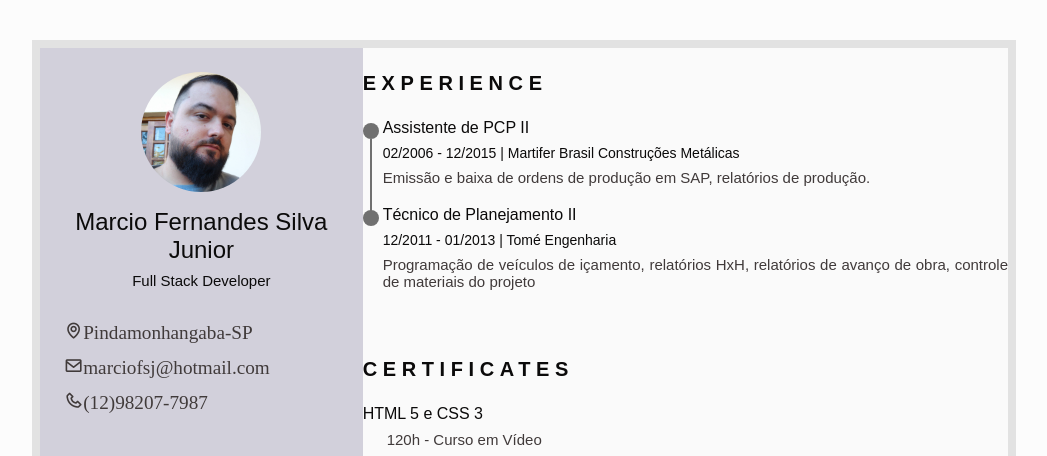
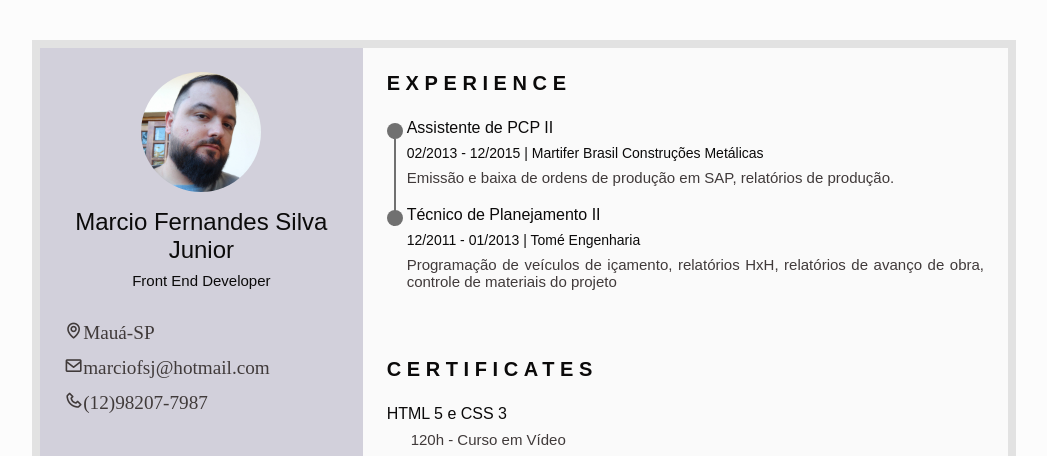
Before and after one commit to marciofsj/Curriculo-em-HTML-CSS, a plain HTML site: page index.html in a window 1280 px wide. Shown: the top 456 px of the page, without its empty margins (116-1163 px from the left). Drawn offline with nearby package versions, Linux system fonts and the light colour scheme.

Commit message:
atualizacao

```diff
--- a/assets/CSS/styles.css
+++ b/assets/CSS/styles.css
@@ -379,7 +379,7 @@ img {
         background-color: var(--container-color-alt);
     }
 
-    .resume-left, .resume-rigth {
+    .resume-left, .resume-right {
         padding: 0 1.5rem;
     }
 
--- a/index.html
+++ b/index.html
@@ -74,11 +74,11 @@
                         <div class="home-data bd-grid">
                             <img src="./assets/images/Foto.jpg" alt="Foto de perfil" class="home-img">
                             <h1 class="home-title">Marcio Fernandes Silva Junior</h1>
-                            <h3 class="home-profession">Full Stack Developer</h3>
+                            <h3 class="home-profession">Front End Developer</h3>
                         </div>
                         <div class="home-address bd-grid">
                             <span class="home-information">
-                                <i class="bx bx-map home-icon">Pindamonhangaba-SP</i>
+                                <i class="bx bx-map home-icon">Mauá-SP</i>
                             </span>
                             <span class="home-information">
                                 <i class="bx bx-envelope home-icon">marciofsj@hotmail.com</i>
@@ -169,6 +169,10 @@
                             <li class="skills-name">
                                 <span class="skills-circle"></span> JavaScript
                             </li>
+                            </li>
+                            <li class="skills-name">
+                                <span class="skills-circle"></span> React
+                            </li>
                         </ul>
 
                         <ul class="skills-data">
@@ -195,7 +199,7 @@
 
                         <ul class="languages-data">
                             <li class="languages-name">
-                                <span class="languages-circle"></span> English
+                                <span class="languages-circle"></span> English (básico)
                         </ul>
                     </div>
                 </section>
@@ -213,7 +217,7 @@
                             </div>
                             <div class="experience-data bd-grid">
                                 <h3 class="experience-title">Assistente de PCP II</h3>
-                                <span class="experience-company">02/2006 - 12/2015 | Martifer Brasil Construções Metálicas </span>
+                                <span class="experience-company">02/2013 - 12/2015 | Martifer Brasil Construções Metálicas </span>
                                 <p class="experience-description">Emissão e baixa de ordens de produção em SAP, relatórios de produção.</p>
                             </div>
                         </div>
```
